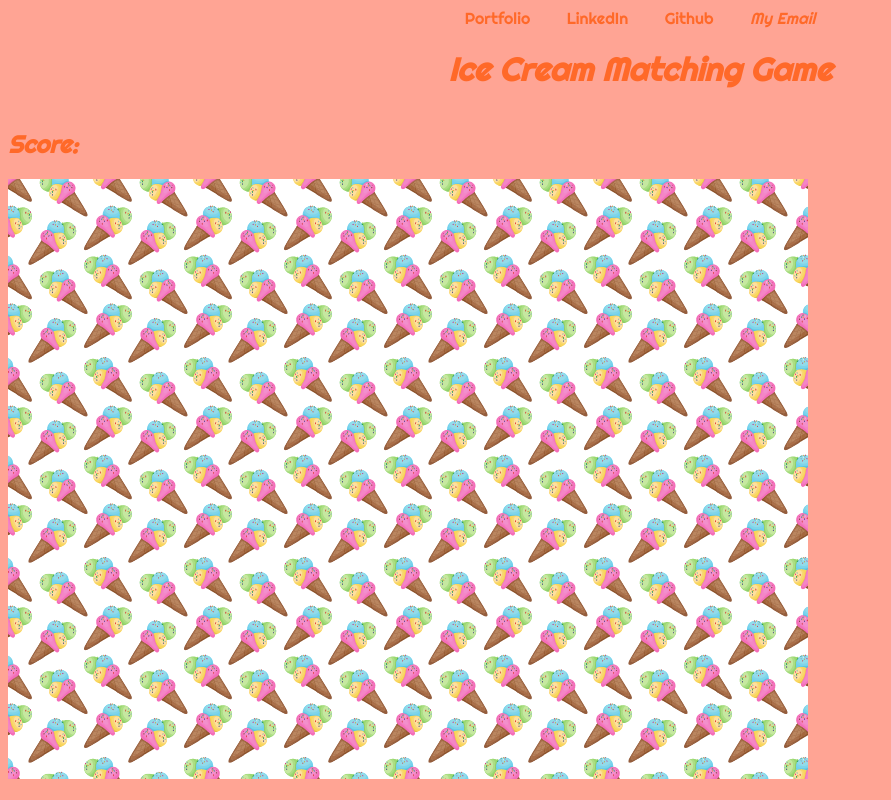
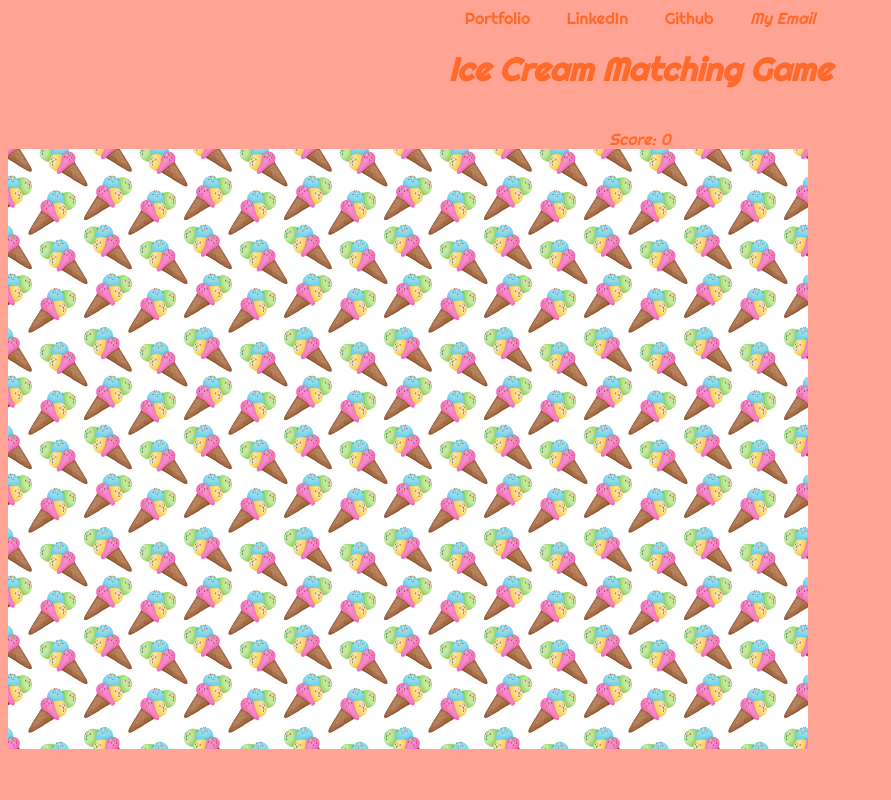
Before and after one commit to Chrystal82/icecreammatchgame, a plain HTML site: page index.html in a window 1280 px wide. Shown: the whole page, without its empty margins (0-891 px from the left). Drawn offline with nearby package versions, Linux system fonts and the light colour scheme.

Commit message:
Add files via upload

```diff
--- a/index.html
+++ b/index.html
@@ -24,14 +24,16 @@
 </header>
 
 <main>
-    <h2>Score:<span id="result"></span></h2>
+    <div id="score-container">
+      <div id="result">Score: 0</div>
+    </div>
+    <div id="message"></div>
+    <button id="play-again" style="display: none;">Play Again</button>
+    <div class="grid"></div>
+  </main>
 
-    <div class="grid">
-    </div>
 
-</main>
-
-<!--Scripts-->
+<script src="https://cdn.jsdelivr.net/npm/canvas-confetti@1.4.0/dist/confetti.browser.min.js"></script>
 <script src="matchinggame.js"></script>
 </body>
 </html>
```
